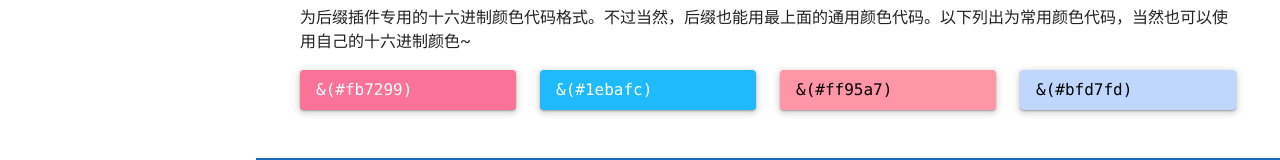
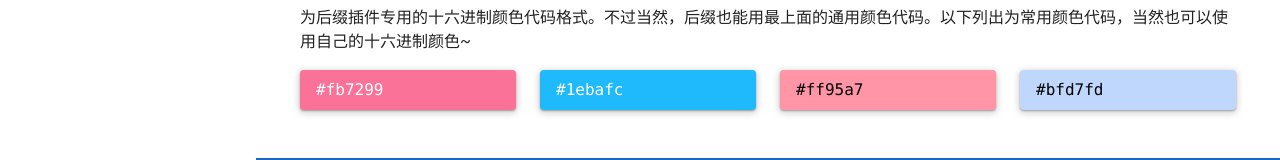
Before and after one commit to Calibur-Pixel/Kita, a Nuxt app: page /color in a window 1280 px wide. Shown: the part 1180-1340 px from the top of the page. Built offline with nearby package versions, Linux system fonts and the light colour scheme.

Commit message:
:memo: New color format for suffix

```diff
--- a/pages/color.vue
+++ b/pages/color.vue
@@ -58,10 +58,10 @@ useHead({
       <h2 class="text-h5 font-weight-bold text-primary float-in-right">后缀 (头衔) 十六进制颜色代码格式</h2>
       <p class="my-4 float-in-right">为后缀插件专用的十六进制颜色代码格式。不过当然，后缀也能用最上面的通用颜色代码。以下列出为常用颜色代码，当然也可以使用自己的十六进制颜色~</p>
       <VRow class="mb-4 float-in-left">
-        <ColorBlock bg="#fb7299" text="white" value="&amp;(#fb7299)" />
-        <ColorBlock bg="#1ebafc" text="white" value="&amp;(#1ebafc)" />
-        <ColorBlock bg="#ff95a7" text="black" value="&amp;(#ff95a7)" />
-        <ColorBlock bg="#bfd7fd" text="black" value="&amp;(#bfd7fd)" />
+        <ColorBlock bg="#fb7299" text="white" value="#fb7299" />
+        <ColorBlock bg="#1ebafc" text="white" value="#1ebafc" />
+        <ColorBlock bg="#ff95a7" text="black" value="#ff95a7" />
+        <ColorBlock bg="#bfd7fd" text="black" value="#bfd7fd" />
       </VRow>
     </div>
   </VContainer>
```
